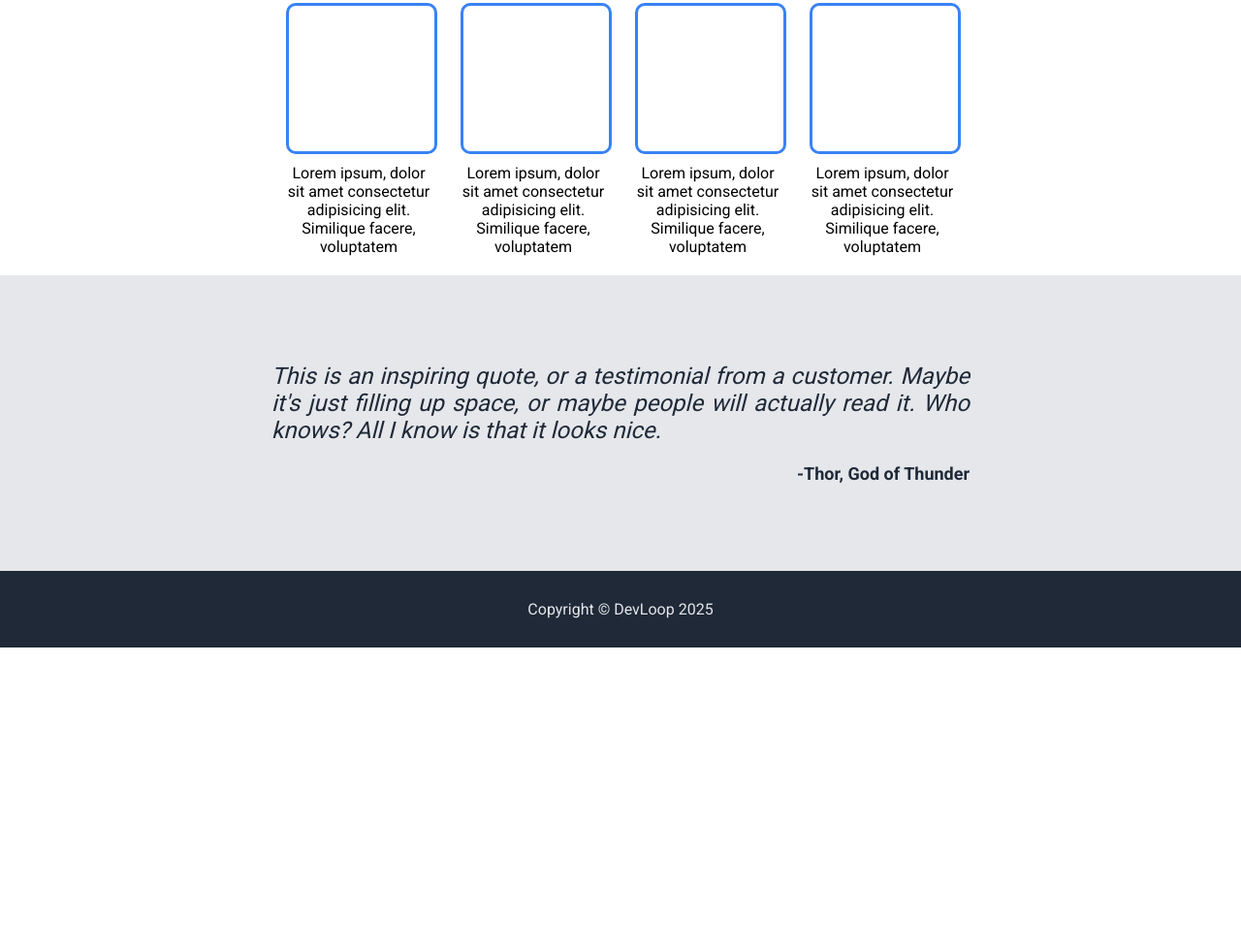
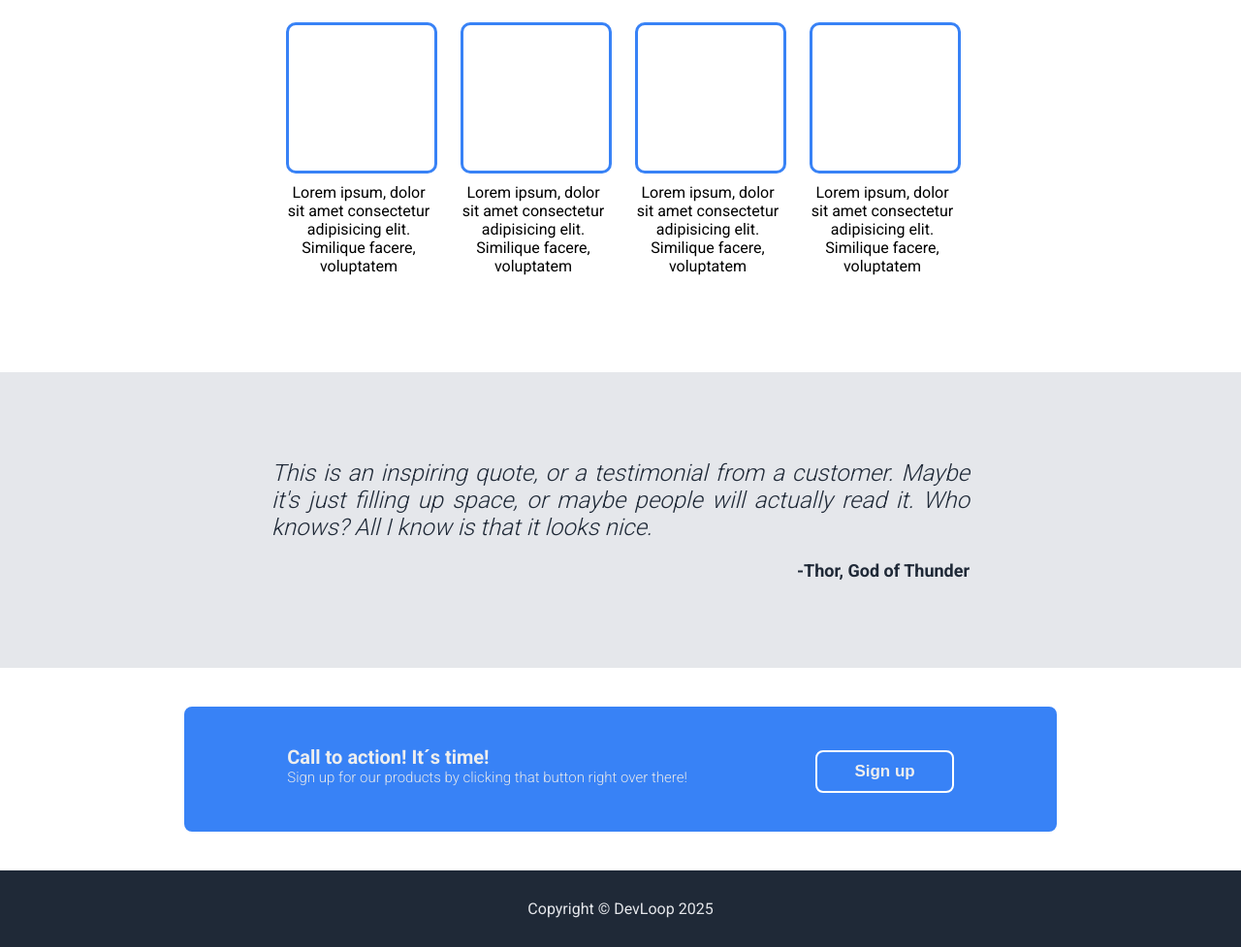
Before and after one commit to devloop307/Landing-Page, a plain HTML site: page index.html in a window 1280 px wide. Shown: the part 539-1516 px from the top of the page at 97% size. Before the commit the page ends 1207 px from the top, so only its background shows below. Drawn offline with Linux system fonts and the light colour scheme.

Commit message:
gaaaaa culminé ༼ つ ◕_◕ ༽つ

```diff
--- a/index.html
+++ b/index.html
@@ -67,6 +67,17 @@
         </div>
       </div>
     </div>
+    <div class="cont-3">
+      <div class="tree">
+        <div class="left-2">
+          <p class="text-1">Call to action! It´s time!</p>
+          <p class="text-2">Sign up for our products by clicking that button right over there!</p>
+        </div>
+        <div class="rigth-2">
+        <button class="button2">Sign up</button>
+        </div>
+      </div>
+    </div>
     <div class="footer">
       <p>Copyright &copy DevLoop 2025</p>
     </div>
--- a/styles.css
+++ b/styles.css
@@ -1,10 +1,11 @@
-@import url('https://fonts.googleapis.com/css2?family=Roboto:wght@400;700&display=swap');
+@import url('https://fonts.googleapis.com/css2?family=Roboto:wght@300;400;700&display=swap');
 
 body {
   margin: 0;
   font-family: 'Roboto', sans-serif;
   display: flex;
   flex-direction: column;
+  width: 100vw;
 }
 
 .hero{
@@ -139,8 +140,9 @@ button:hover{
 .cont-1{
   width: 100%;
   max-width: 800px;
-  padding: 20px;
   box-sizing: border-box;
+  padding: 40px 0px;
+  margin-bottom: 60px;
 }
 
 .card{
@@ -197,3 +199,51 @@ button:hover{
   color: #1F2937;
   justify-self: end;
 }
+
+.cont-3{
+  display: flex;
+  justify-content: center;
+  padding: 40px;
+}
+
+.tree{
+  max-width: 900px;
+  width: 100%;
+  background-color: #3882F6;
+  display: flex;
+  justify-content: space-around;
+  padding: 40px;
+  border-radius: 8px;
+  box-sizing: border-box;
+  flex-wrap: wrap;
+}
+
+.button2{
+  color: #eee;
+  background:#3882F6;
+  border: 2px solid white;
+  border-radius: 8px ;
+  padding: 10px 38px;
+  font-weight: bolder;
+  font-size: 17px;
+  margin-top: 5px;
+}
+
+.rigth-2{
+  display: flex;
+  justify-content: center;
+  align-items: center;
+}
+
+.text-1{
+  font-size: 20px;
+  color: #eee;
+  font-weight: bold;
+}
+
+.text-2{
+  color: #e5e7eb;
+  font-weight: 300;
+  font-size: 15px;
+  margin-bottom: 5px;
+}
```
